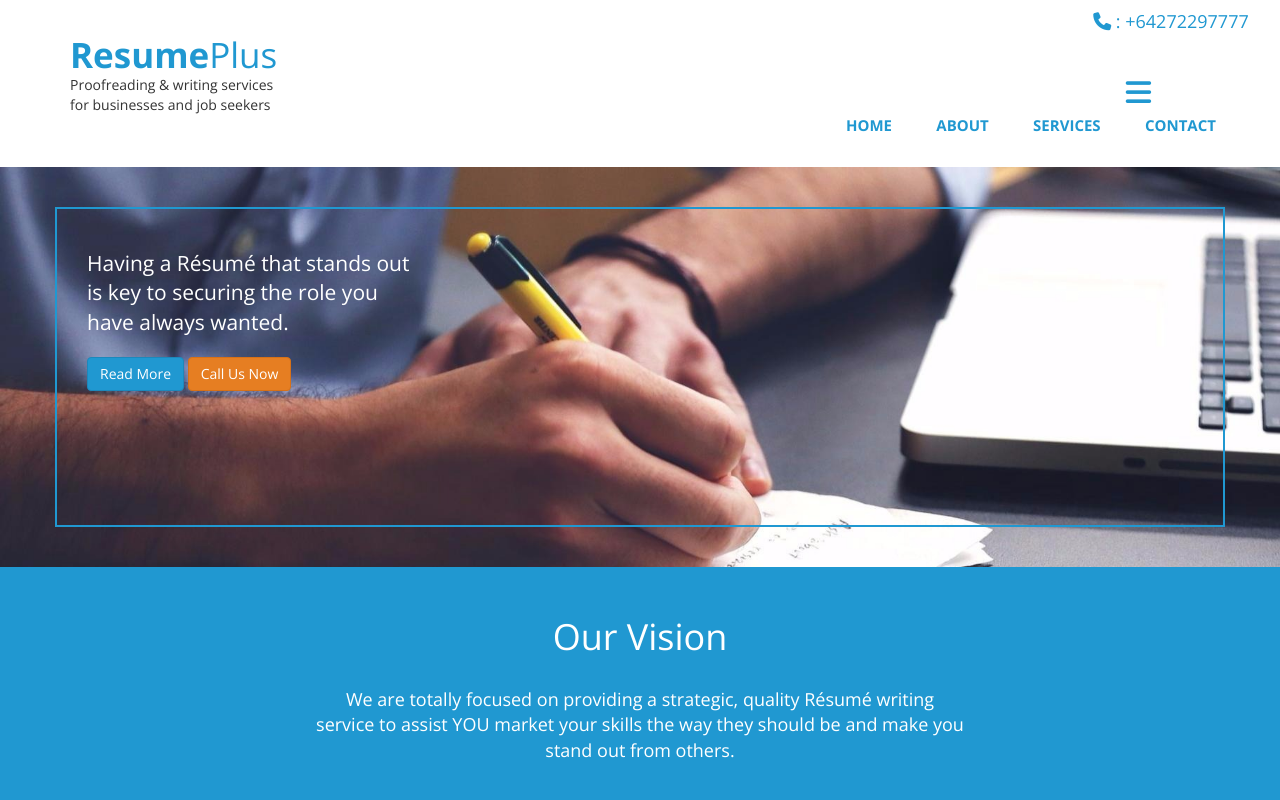
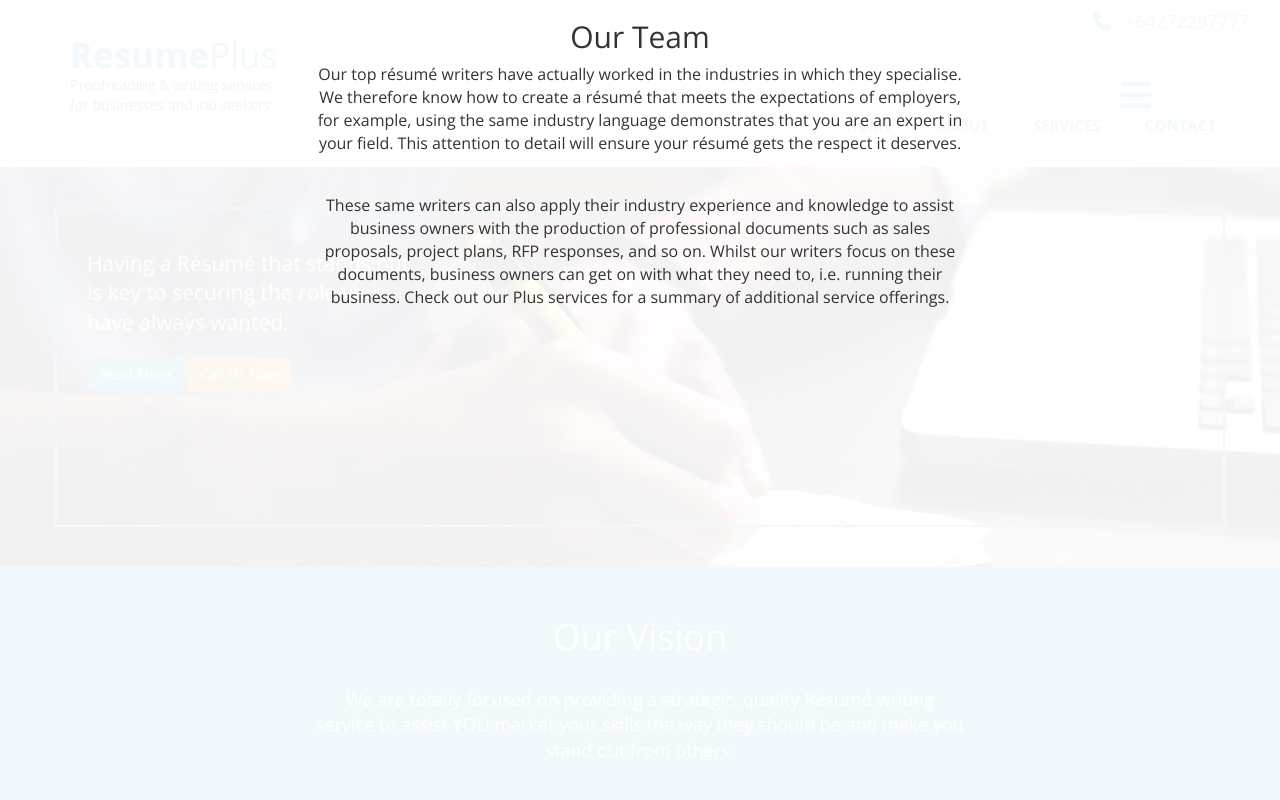
Before and after one commit to amitk2016/resume-plus, a website: page index.html in a window 1280 px wide. Shown: the top 800 px of the page. Drawn offline with nearby package versions, Linux system fonts and the light colour scheme.

Commit message:
back to top button and modal done

```diff
--- a/index.html
+++ b/index.html
@@ -67,7 +67,7 @@
       <div class="about__box text-center">
         <h1 class="about__heading text-center">About us</h1>
         <p class="about__text text-center"> With years of experience we will handcraft your résumé and documents with specific attention to the skills and requirements you have. We don’t use résumé writing software, or templates rather we gather your information from a range of sources to put together a résumé unique to you, or documents that make you stand out in the crowd.</p><br><br>
-        <button class="btn btn-primary">Our Team</button>
+        <button class="btn btn-primary">Know More</button>
       </div>
     </section>
 
@@ -109,6 +109,7 @@
              <button class="btn btn-primary">View Details</button>
            </div>
          </div>
+
        </div>
      </section>
 
@@ -218,6 +219,18 @@
         </div>
       </footer>
 
+      <div class="aboutModal">
+        <h2 class="text-center">Our Team</h2>
+        <p class="text-center" style="width:650px;font-size:16px;margin:0 auto;">
+          Our top résumé writers have actually worked in the industries in which they specialise. We therefore know how to create a résumé that meets the expectations of employers, for example, using the same industry language demonstrates that you are an expert in your field. This attention to detail will ensure your résumé gets the respect it deserves.
+        </p>
+        <br>
+        <br>
+        <p class="text-center" style="width:650px;font-size:16px;margin:0 auto;">
+          These same writers can also apply their industry experience and knowledge to assist business owners with the production of professional documents such as sales proposals, project plans, RFP responses, and so on. Whilst our writers focus on these documents, business owners can get on with what they need to, i.e. running their business. Check out our Plus services for a summary of additional service offerings.
+         </p>
+      </div>
+
 
     <script src="bower_components/jquery/dist/jquery.js"></script>
     <script src="bower_components/bootstrap-sass/assets/javascripts/bootstrap.js"></script>
--- a/sass/app.scss
+++ b/sass/app.scss
@@ -12,4 +12,5 @@
 @import "../sass/module/services";
 @import "../sass/module/testimonial";
 @import "../sass/module/back-to-top";
+@import "../sass/module/modal";
 @import "../sass/showcase/showcase";
--- a/sass/header/_header.scss
+++ b/sass/header/_header.scss
@@ -41,7 +41,7 @@
 
 	&__mobilemenu{
 		color:$main-color;
-		font-size: 2.9rem;
+		font-size:3.5rem;
 		position:absolute;
 		right:10%;
 		top:38%;
--- a/sass/module/_back-to-top.scss
+++ b/sass/module/_back-to-top.scss
@@ -3,6 +3,7 @@
 	position:fixed;
 	bottom:2%;
 	right:5%;
+    z-index:99;
 	// display:none;
 	cursor:pointer;
 	img{
--- /dev/null
+++ b/sass/module/_modal.scss
@@ -0,0 +1,9 @@
+.aboutModal{
+	position: fixed;
+	z-index:100;
+	background-color:rgba(255,255,255,0.94);
+	top:0;
+	bottom:0;
+	left:0;
+	right:0;
+}
```
Also changed, not shown: css/app.css, 1 other file.
